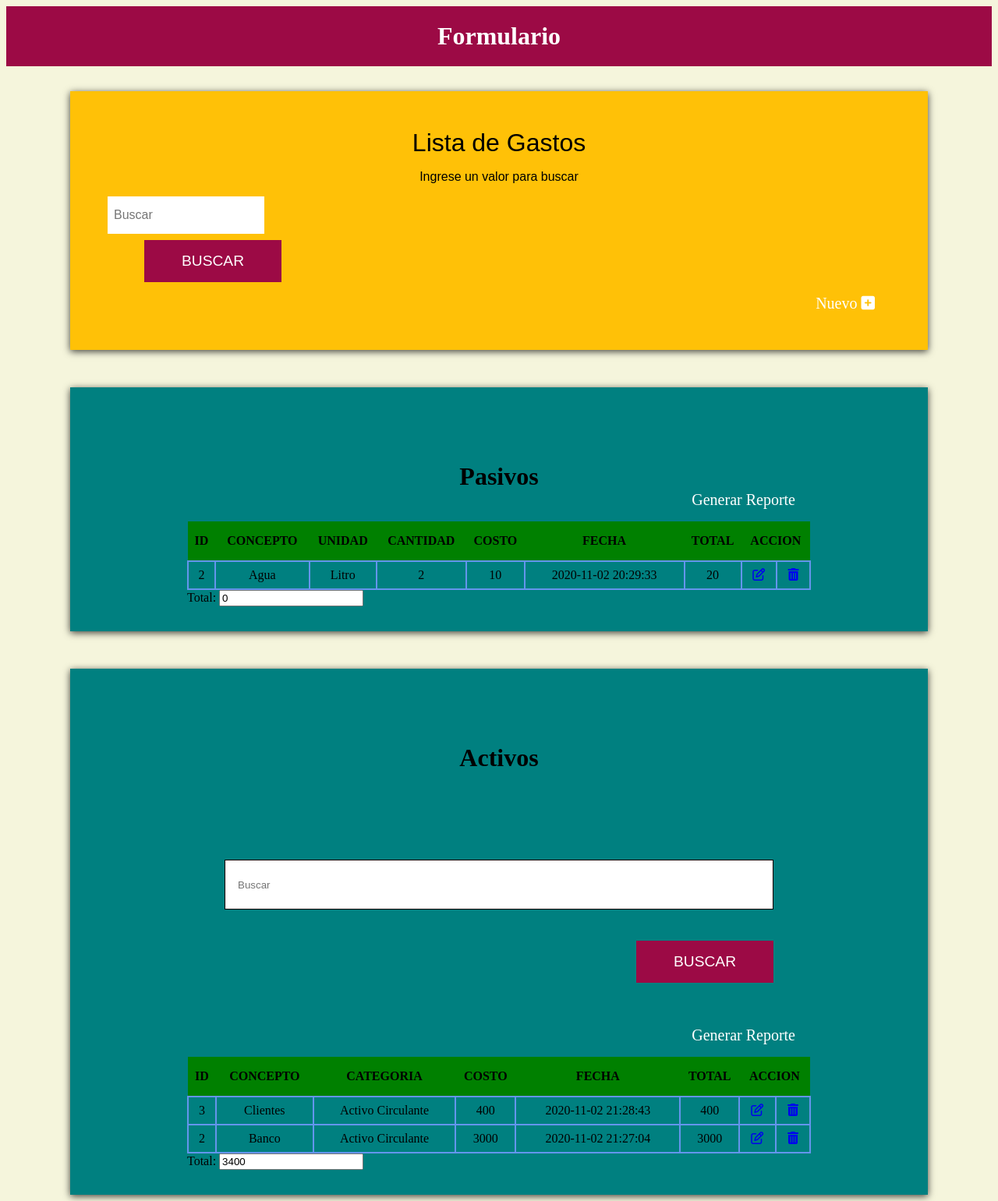
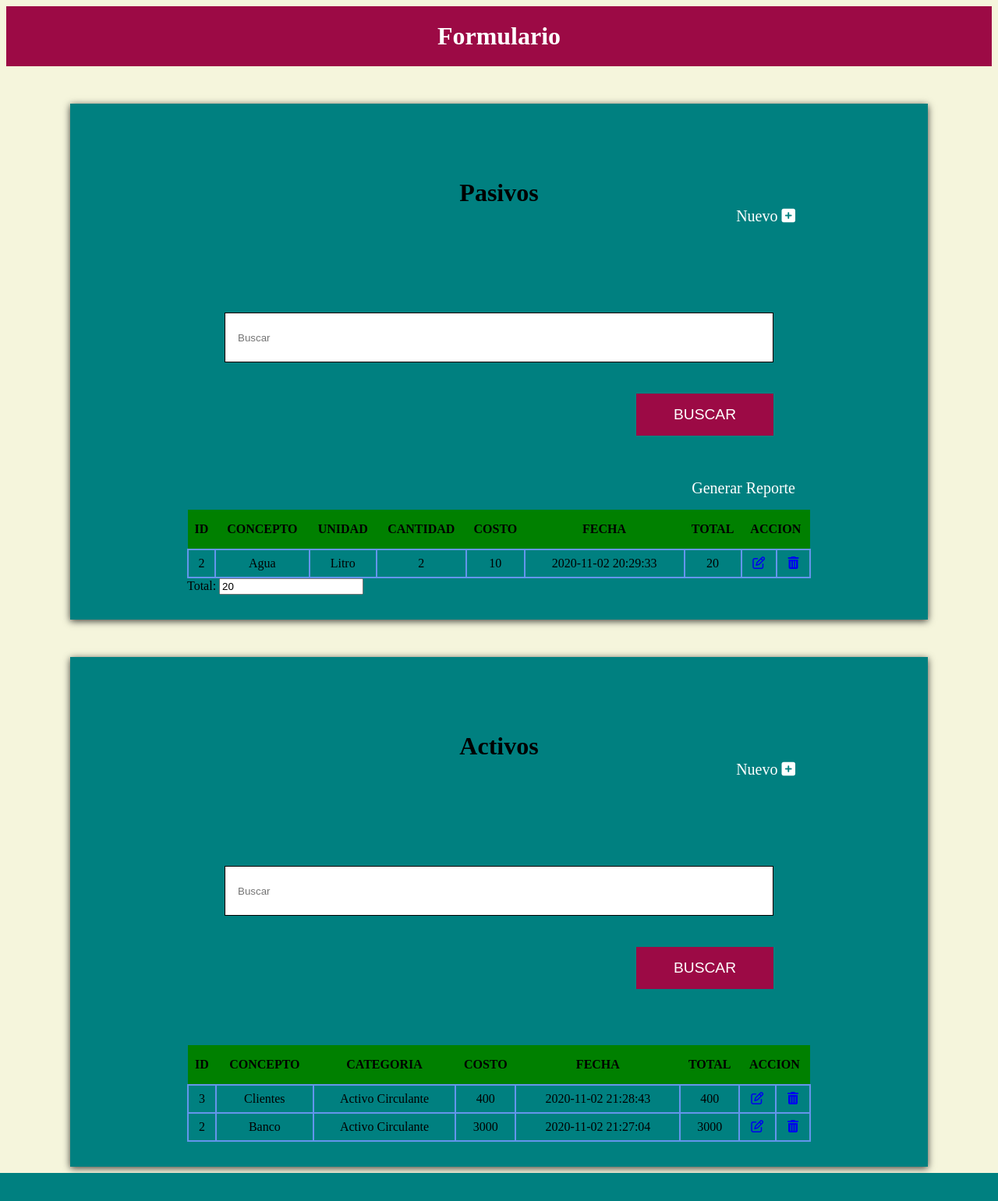
Before and after one commit to Alan13377/SistemaPanaderia, a PHP site: page / in a window 1280 px wide. Shown: the whole page at 78% size. After the commit the page ends 1505 px from the top, so only its background shows below. Run offline with PHP 8.4, Linux system fonts and the light colour scheme; data comes from the database, SQL or seed files in the repository; some libraries are stand-ins or nearby versions.

Commit message:
Se modifico el index

```diff
--- a/index.php
+++ b/index.php
@@ -43,35 +43,26 @@
  <div class="contenedor-barra">
         <h1>Formulario</h1>
     </div>
-    <div class="bg-amarillo contenedor sombra">
 
-        <form id="materia" action="" method="post">
-            <Legend>Lista de Gastos<span>Ingrese un valor para buscar</span> </Legend>
-            <div class="campos">
-                    <div class="campo">
-                        <label for="buscar"></label>
-                        <input type="text" placeholder="Buscar" id="concepto"
-                            name="buscar"  required="required"
-                        >
-                        <div class="campo enviar">
-                        <input type="submit" value="Buscar" name="btn_buscar">
-                        </div>
-                    </div>
-
-            </div>
-
+    <div class="bg-azul contenedor sombra datos">
+        <div class="contenedor-datos">
+            <h2>Pasivos</h2>
             <div class="navs">
                             <nav class="navegacion">
                              <a href="insert.php">Nuevo <i class="fas fa-plus-square"></i></a>
                         </nav>
 
                         </div>
-        </form>
-    </div>
-    <div class="bg-azul contenedor sombra datos">
-        <div class="contenedor-datos">
-            <h2>Pasivos</h2>
+                <form action="" method="POST">
+                <label for="buscar"></label>
+                        <input class="buscador"type="text" placeholder="Buscar" id="concepto"
+                            name="buscar"  required="required"
+                        >
+                        <div class="campo enviar">
+                        <input type="submit" value="Buscar" name="btn_buscar">
+                        </div>
 
+                </form>
             <div class="contenedor-tabla">
                 <table id="listado-costos" class="listado-costos">
                         <thead>
@@ -97,7 +88,7 @@
                                 <td><?php echo $fila['cantidad'];?></td>
                                 <td><?php echo $fila['costo'];?></td>
                                 <td><?php echo $fila['fecha'];?></td>
-                                <td class="total_"><?php echo $fila['total'];?></td>
+                                <td class="total_p"><?php echo $fila['total'];?></td>
                                 <td><a href="update.php?id=<?php echo $fila['id'];?>"><i class="far fa-edit"></i></a></td>
                                 <td><a href="borrar.php?id=<?php echo $fila['id'];?>"><i class="fas fa-trash-alt"></i></a></td>
                                 </tr>
@@ -111,7 +102,7 @@
                 </table>
                 <div class="totales">
                               <label for="T">Total:</label>
-                               <input type="text" id="TotalesA">
+                               <input type="text" id="Totales">
                             </div>
             </div>
         </div>
@@ -122,6 +113,12 @@
     <div class="bg-azul contenedor sombra datos">
         <div class="contenedor-datos">
             <h2>Activos</h2>
+            <div class="navs">
+                            <nav class="navegacion">
+                             <a href="insert.php">Nuevo <i class="fas fa-plus-square"></i></a>
+                        </nav>
+
+                        </div>
             <form action="" method="POST">
             <label for="buscar"></label>
                 <input class="buscador"type="text" placeholder="Buscar" id="concepto"
@@ -154,22 +151,17 @@
                                 <td><?php echo $fila['categoria'];?></td>
                                 <td><?php echo $fila['costo'];?></td>
                                 <td><?php echo $fila['fecha'];?></td>
-                                <td class="total_p"><?php echo $fila['total'];?></td>
+                                <td class="total_a"><?php echo $fila['total'];?></td>
                                 <td><a href="update.php?id=<?php echo $fila['id'];?>"><i class="far fa-edit"></i></a></td>
                                 <td><a href="borrar.php?id=<?php echo $fila['id'];?>"><i class="fas fa-trash-alt"></i></a></td>
                                 </tr>
+
                             <?php endforeach ?>
 
                         </tbody>
-                        <div class="navs">
-                            <nav class="navegacion">
-                             <a href="reporte.php" target="_blank">Generar Reporte</a>
-                        </nav>
+
                 </table>
-                <div class="totales">
-                              <label for="T">Total:</label>
-                               <input type="text" id="Totales">
-                            </div>
+
             </div>
         </div>
   <script src="javascript.js"></script>
--- a/javascript.js
+++ b/javascript.js
@@ -7,10 +7,11 @@
 }
 document.getElementById("Totales").value = totales_n;
 
-var totales_n=0;
+
+var totales_v=0;
 var array_totales = document.getElementsByClassName("total_a");
 console.log(array_totales);
 for(var i=0;i<array_totales.length;i++){
-totales_n+=parseFloat(array_totales[i].innerHTML);
+totales_v+=parseFloat(array_totales[i].innerHTML);
 }
-document.getElementById("TotalesA").value = totales_n;
+document.getElementById("TotalesA").value = totales_v;
--- a/reporte.php
+++ b/reporte.php
@@ -4,6 +4,8 @@
 $sentencia_select=$conn->prepare('SELECT * FROM costos ORDER BY id DESC');
 $sentencia_select->execute();
 $resultado=$sentencia_select->fetchAll();
+
+
 class PDF extends FPDF
 {
 // Cabecera de página
@@ -60,4 +62,6 @@
 
 
 $pdf->Output();
+
+
 ?>
```
Also changed, not shown: insert.php (+11 -4 lines).
